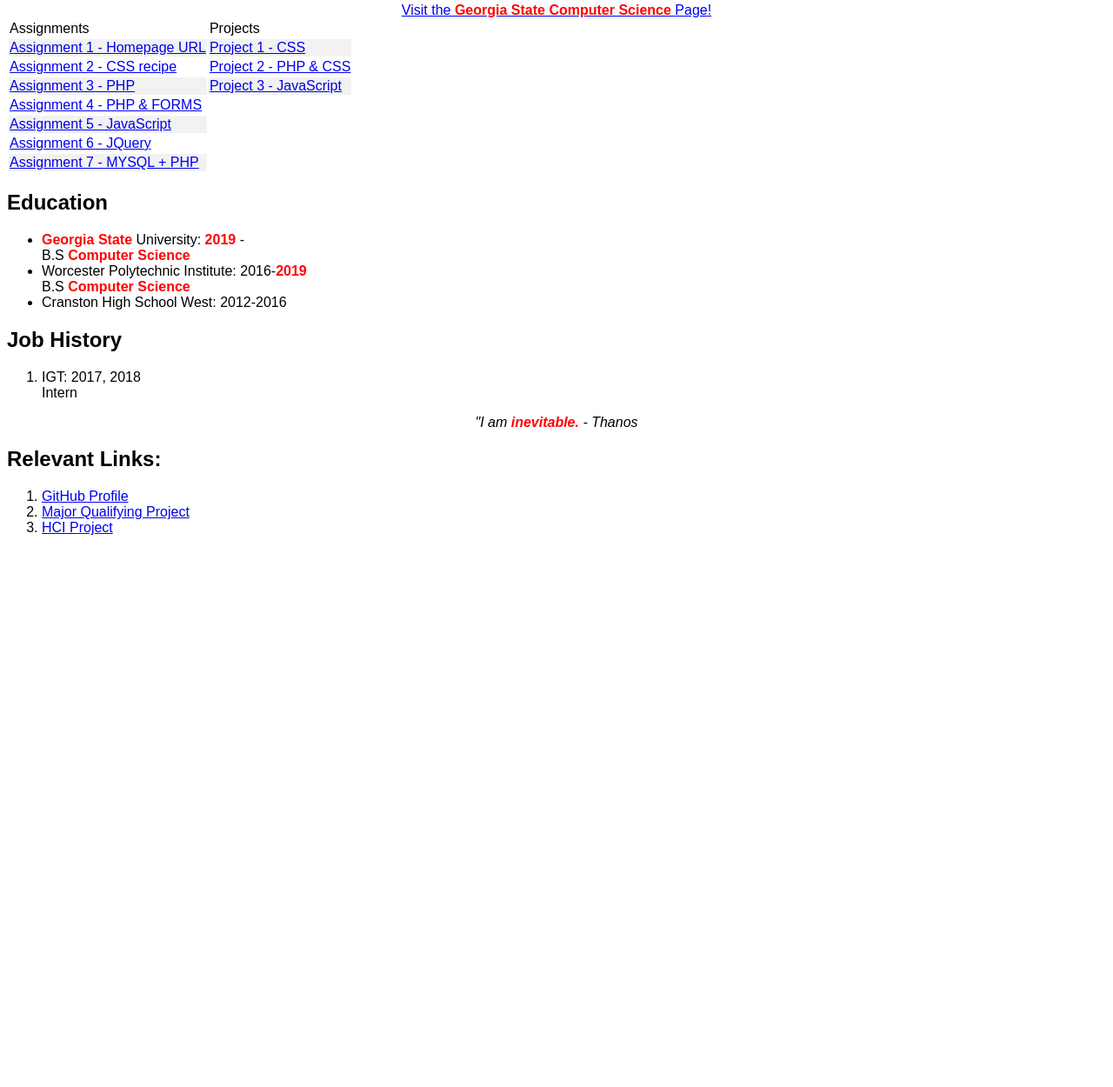
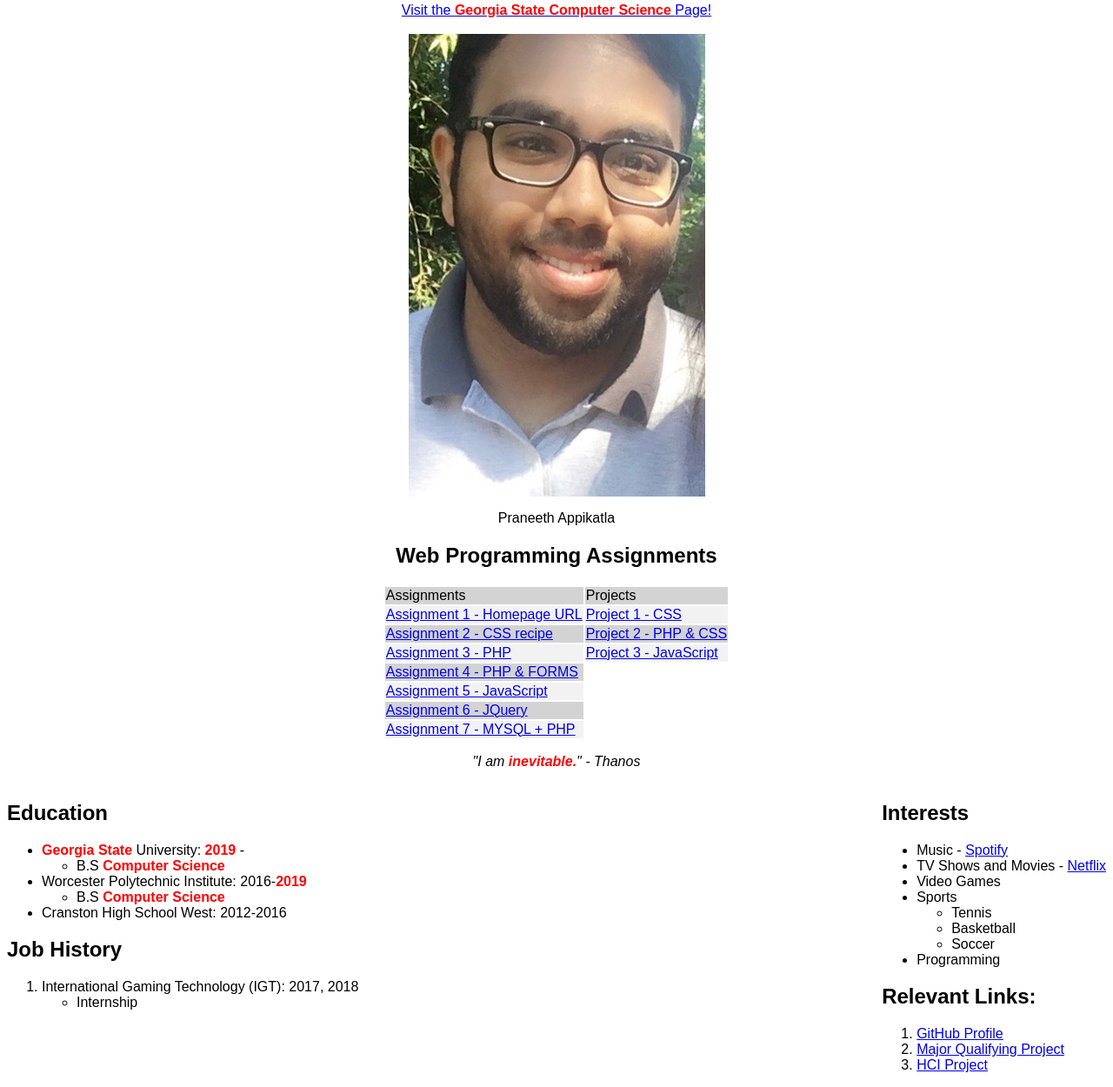
Before and after one commit to pappikatla/WebPro, a plain HTML site: page index.html in a window 1280 px wide. Shown: the part 87-1337 px from the top of the page at 87% size. Before the commit the page ends 800 px from the top, so only its background shows below. Drawn offline with Linux system fonts and the light colour scheme.

Commit message:
changes css positioning, added nested lists, and added profile image

```diff
--- a/index.html
+++ b/index.html
@@ -6,11 +6,17 @@
     <link rel="stylesheet" href="styles.css">
 </head>
 <body>
-<h1>Praneeth's Homepage</h1>
+<h1 class="center">Praneeth's Homepage</h1>
 <hr>
-<div>
+<div class="center">
     <a href="http://www.cs.gsu.edu/">Visit the <span>Georgia State Computer Science </span>Page!</a>
 </div>
+<br>
+
+<img src="profile_pic.jpg" id="profile_pic">
+<p class="center">Praneeth Appikatla</p>
+
+<h2 class="center">Web Programming Assignments</h2>
 
 <table>
     <tr>
@@ -42,26 +48,54 @@
         <td><a href="http://www.google.com">Assignment 7 - MYSQL + PHP</a></td>
     </tr>
 </table>
-
+<div class="center" id="quote">
+    <p>"I am <span>inevitable.</span>" - Thanos</p>
+</div>
+<div class="left">
 <h2>Education</h2>
 <ul>
-    <li><span>Georgia State </span> University: <span>2019 </span> - <br> B.S <span>Computer Science</span></li>
-    <li>Worcester Polytechnic Institute: 2016-<span>2019</span> <br> B.S <span>Computer Science</span></li>
+    <li><span>Georgia State </span> University: <span>2019</span> -
+        <ul>
+            <li>B.S <span>Computer Science</span></li>
+        </ul>
+    </li>
+    <li>Worcester Polytechnic Institute: 2016-<span>2019</span>
+        <ul>
+            <li>B.S <span>Computer Science</span></li>
+        </ul>
+    </li>
     <li>Cranston High School West: 2012-2016</li>
 </ul>
 <h2>Job History</h2>
 <ol>
-    <li>IGT: 2017, 2018 <br>Intern</li>
+    <li>International Gaming Technology (IGT): 2017, 2018
+        <ul>
+            <li>Internship</li>
+        </ul>
+    </li>
 </ol>
-<div id="quote">
-    <p>"I am <span>inevitable.</span> - Thanos</p>
 </div>
-
+<div class="right">
+    <h2>Interests</h2>
+    <ul>
+        <li>Music - <a href="http://www.spotify.com/">Spotify</a></li>
+        <li>TV Shows and Movies - <a href="http://www.netflix.com/">Netflix</a></li>
+        <li>Video Games</li>
+        <li>Sports
+            <ul>
+                <li>Tennis</li>
+                <li>Basketball</li>
+                <li>Soccer</li>
+            </ul>
+        </li>
+        <li>Programming</li>
+    </ul>
 <h2>Relevant Links:</h2>
 <ol>
     <li><a href="https://github.com/pappikatla">GitHub Profile</a></li>
     <li><a href="https://pmksplus.herokuapp.com/">Major Qualifying Project</a></li>
     <li><a href="https://pappikatla.github.io/hci-wellbeing/">HCI Project</a></li>
 </ol>
+</div>
 </body>
 </html>
--- a/styles.css
+++ b/styles.css
@@ -1,14 +1,10 @@
 tr:nth-child(even) {
     background-color: #f2f2f2
 }
-
-h1 {
-    text-align: center;
+tr:nth-child(odd) {
+    background-color: lightgrey;
 }
 
-div {
-    text-align: center;
-}
 
 body {
     font-family: sans-serif;
@@ -26,3 +22,34 @@ span {
     font-weight: bold;
     color: red;
 }
+
+
+table {
+    margin-left: auto;
+    margin-right: auto;
+}
+
+.center {
+    text-align: center;
+}
+
+.left {
+    float: left;
+    width: 50%;
+}
+
+.right {
+    float: right;
+}
+
+.none {
+    float: none;
+}
+
+#profile_pic {
+    display: block;
+    margin-left: auto;
+    margin-right: auto;
+    width: 341px;
+    height: 532px;
+}
```
Also changed, not shown: profile_pic.jpg (added).
